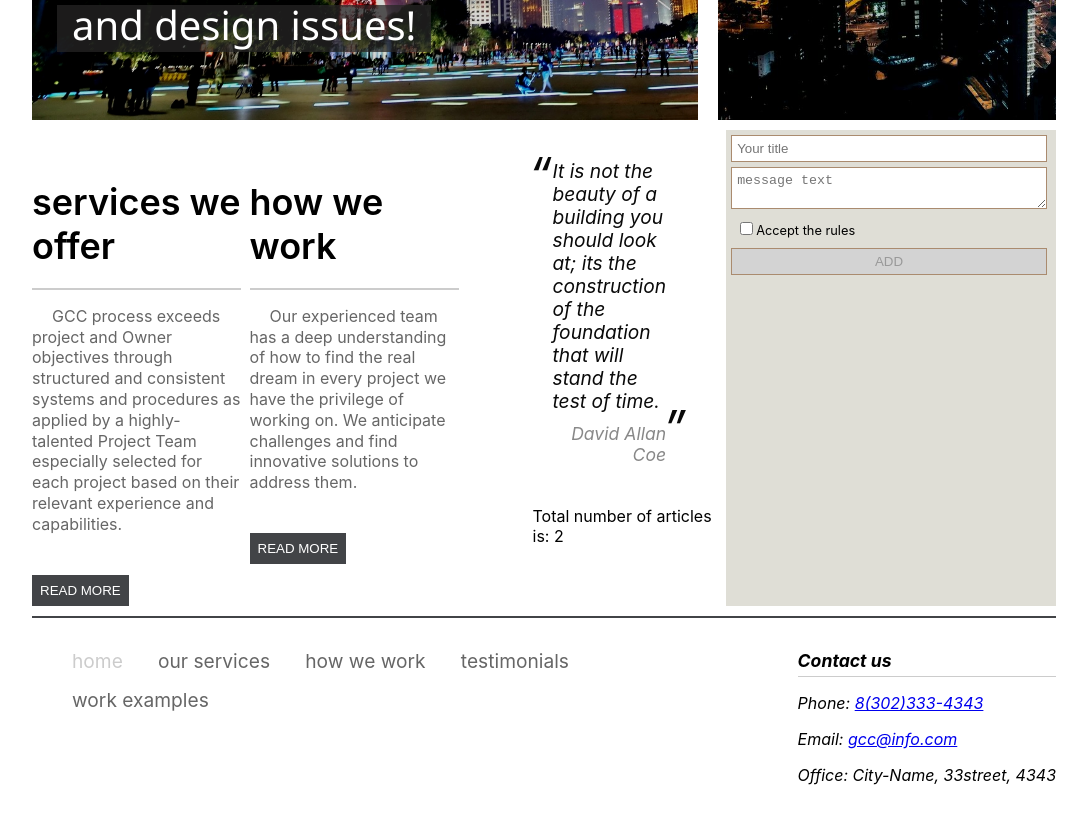
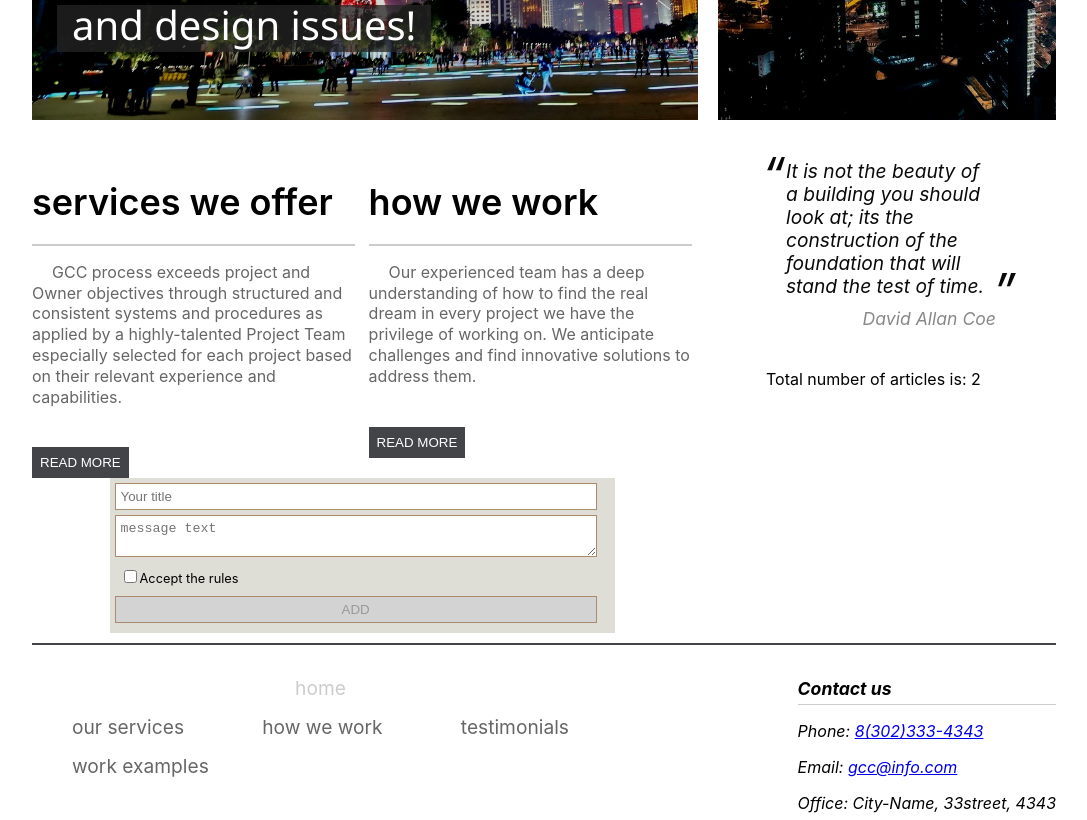
Before and after one commit to t-anpilov/testingSPA, a React (Create React App) app: page / in a window 1280 px wide. Shown: the part 480-1300 px from the top of the page, without its empty margins (96-1183 px from the left). Before the commit the page ends 1272 px from the top, so only its background shows below. Built offline with nearby package versions, Linux system fonts and the light colour scheme.

Commit message:
failed again

```diff
--- a/src/App.css
+++ b/src/App.css
@@ -92,6 +92,9 @@ main {
   display: flex;
   justify-content: space-between;
   margin-bottom: 10px;
+}
+.home {
+  width: 100%;
 }
 .articles-wrap {
   display: flex;
--- a/src/components/main.js
+++ b/src/components/main.js
@@ -1,8 +1,7 @@
 import React from 'react';
 import Articles_base from './main_components/articles_base';
-import Articles from './main_components/articles';
 import Aside from './main_components/aside';
-import Add from './main_components/add';
+import Home from './main_components/home';
 
 class Main extends React.Component {
     state = {
@@ -16,9 +15,8 @@ class Main extends React.Component {
     render() {
         return (
             <main>
-                <Articles data={this.state.articles} />
+                <Home />
                 <Aside data={this.state.articles}/>
-                <Add onAddArticles={this.handleAddArticles} />
             </main>
         )
     }
--- /dev/null
+++ b/src/components/main_components/home.js
@@ -0,0 +1,25 @@
+import React from 'react';
+import Articles_base from './articles_base';
+import Articles from './articles';
+import Add from './add';
+
+class Home extends React.Component {
+    state = {
+        articles: Articles_base,
+    }
+    handleAddArticles = (data) => {
+
+        const nextArticles = [data, ...this.state.articles]
+        this.setState({articles: nextArticles})
+    }
+    render() {
+        return (
+            <section className="home">
+                <Articles data={this.state.articles} />
+                <Add onAddArticles={this.handleAddArticles} />
+            </section>
+        )
+    }
+}
+
+export default Home
```
